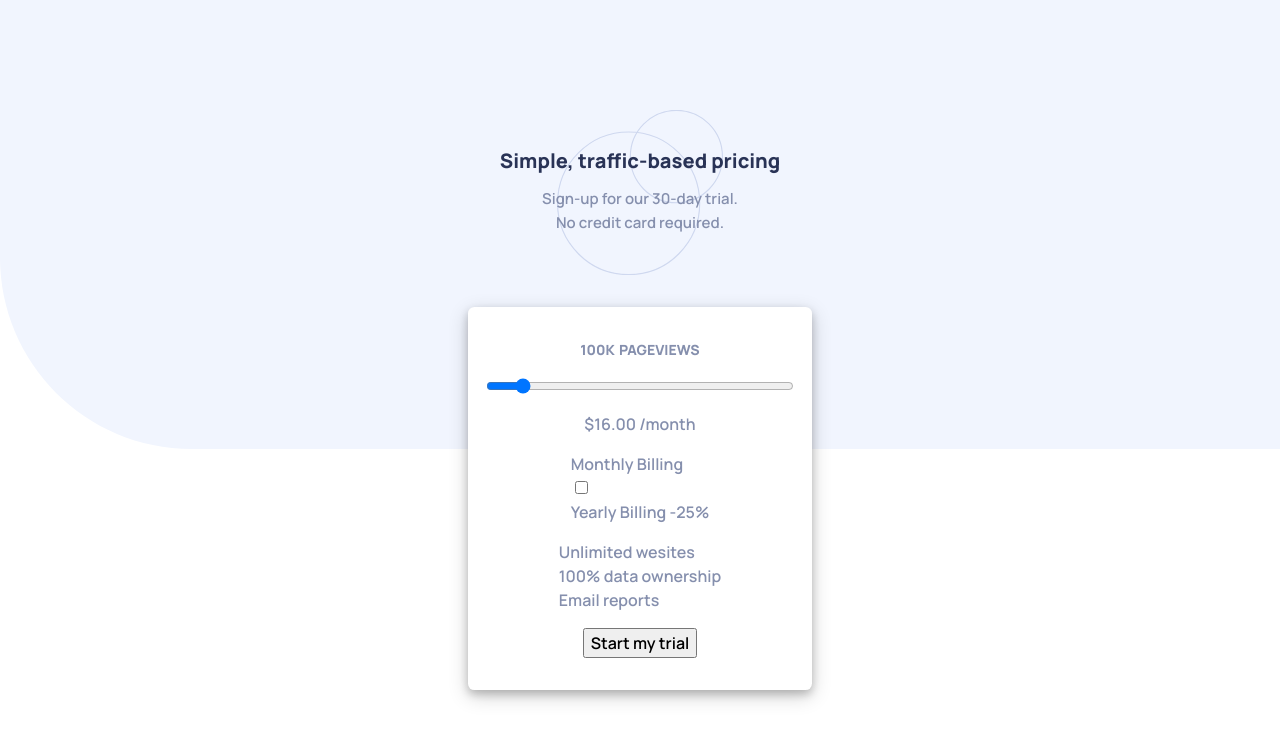
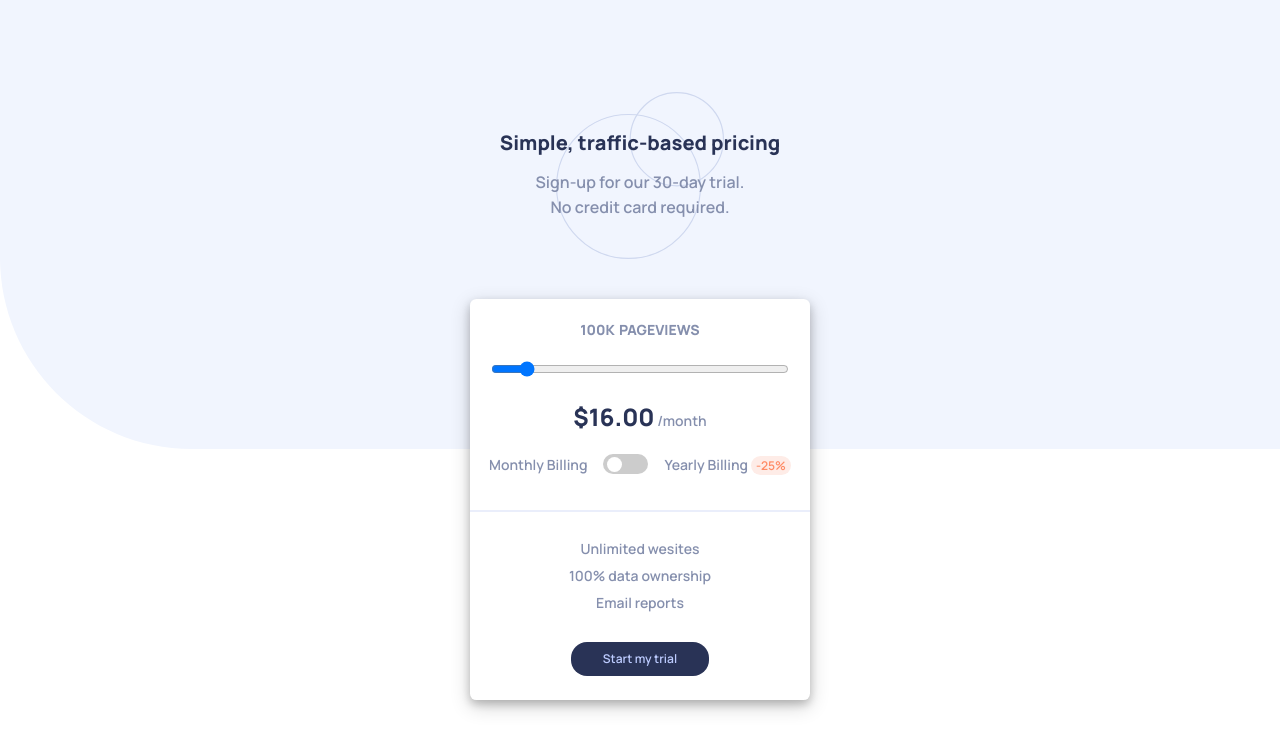
Before and after one commit to DARLINGTON-CG/INTERACTIVE-PRICING-COMPONENT, a plain HTML site: page index.html in a window 1280 px wide. Drawn offline with Linux system fonts and the light colour scheme.

Commit message:
part complete

```diff
--- a/index.html
+++ b/index.html
@@ -10,34 +10,50 @@
   <title>Frontend Mentor | Interactive pricing component</title>
 
   <link rel="stylesheet" href="style.css">
+  <script src="script.js" defer></script>
 </head>
 
 <body class="home">
 
   <header class="primary-header">
     <h1 class="text-dark fs-600 fw-800 text-align">Simple, traffic-based pricing</h1>
-    <p class="text-light fs-400 fw-600 text-align gap">Sign-up for our 30-day trial.</p>
-    <p class="text-light fs-400 fw-600 text-align gap" style="--gap-space:0.1rem;">No credit card required.</p>
+    <p class="text-light fs-300 fw-600 text-align gap">Sign-up for our 30-day trial.</p>
+    <p class="text-light fs-300 fw-600 text-align gap" style="--gap-space:0.1rem;">No credit card required.</p>
   </header>
 
-  <main class="pricing-container flex">
+  <main class="pricing-container grid">
+
+    <div class="first-container grid flow">
       <h3 class="upper-case fs-200 fw-800 custom-spacing">100k pageviews</h3>
       <div class="slider">
         <input type="range" id="customRange" max="100" value="10">
       </div>
-     <p>$16.00 /month</p>
-     <div>
-       <p>Monthly Billing</p>
+      <p class="fs-200"><span class="text-dark fw-800 fs-700 text-position">$16.00</span> /month</p>
+      <div class="flex billing">
+        <p class="fs-200">Monthly Billing</p>
+        <label class="switch">
           <input type="checkbox">
-        <p>Yearly Billing -25%</p>
+          <span class="slider-round"></span>
+        </label>
+        <p class="fs-200">Yearly Billing <span class="fs-100">-25%</span></p>
+      </div>
     </div>
 
+    <div class="last-container grid">
+      <div class="benefits flow">
         <div>
-       <div> <p>Unlimited wesites</p></div>
-       <div><p>100% data ownership</p></div>
-       <div><p>Email reports</p></div>
+          <p class="fs-200">Unlimited wesites</p>
         </div>
-     <button>Start my trial</button>
+        <div>
+          <p class="fs-200">100% data ownership</p>
+        </div>
+        <div>
+          <p class="fs-200">Email reports</p>
+        </div>
+      </div>
+      <button class="fs-100">Start my trial</button>
+    </div>
+
   </main>
 
   <!--
--- a/style.css
+++ b/style.css
@@ -24,13 +24,14 @@
 
   /* Font Size */
   --fs-900: clamp(5rem, 8vw + 1rem, 9.375rem);
-  --fs-800: 3.5rem;
+  --fs-800: 1.9rem;
   --fs-700: 1.5rem;
   --fs-600: 1.25rem;
   --fs-500: 1rem;
   --fs-400: 0.9375rem;
   --fs-300: 1rem;
   --fs-200: 0.875rem;
+  --fs-100: 0.754rem;
 }
 
 /* Resets */
@@ -122,6 +123,11 @@ select {
   font-size: var(--fs-200);
 }
 
+.fs-100
+{
+  font-size: var(--fs-100);
+}
+
 .fs-900,
 .fs-800,
 .fs-700,
@@ -151,6 +157,11 @@ select {
   text-align: center;
 }
 
+.text-position
+{
+  text-orientation: upright;
+}
+
 /* Colors */
 .text-dark {
   color: hsl(var(--clr-dark-desaturated-blue));
@@ -171,13 +182,15 @@ select {
 }
 
 .flow > *:where(:not(:first-child)) {
-  margin-top: var(--flow-space, 1rem);
+  margin-top: var(--flow-space, 0.4rem);
 }
+
+
 
 .flex {
   display: flex;
   gap: var(--gap, 1rem);
-  flex-direction: column;
+  flex-direction: row;
 }
 
 .grid {
@@ -205,7 +218,7 @@ select {
     background-color: hsl(var(--clr-white));
     border-radius: 0.4rem;
     place-items: center;
-    padding: 2rem 1rem;
+    margin: 0.5rem;
     box-shadow: 0 4px 8px 0 rgba(0, 0, 0, 0.2),0 6px 20px 0 rgba(0, 0, 0, 0.19);
 }
 
@@ -216,25 +229,112 @@ select {
     height: 100%;
     display: flex;
     flex-direction: column;
-    color: red;
 }
 
-/* .shadow-component
+
+.flex p > span
 {
-
-} */
-
-.d-block
-{
-    display: block;
+  color: hsl(var(--clr-light-red));
+  background-color: hsl(var(--clr-light-grayish-red));
+  padding: 1px 5px 1px 5px;
+  border-radius: 10px;
 }
 
-/*
- .attribution {
-    font-size: 11px;
-    text-align: center;
-  }
+.last-container
+{
+  border-top: solid 2px hsl(var(--clr-light-grayish-blue));
+  width: 100%;
+  place-items: center;
+  padding: 1.5rem;
+  text-align: center;
+}
 
-  .attribution a {
-    color: hsl(228, 45%, 44%);
-  } */
+.first-container
+{
+  padding: 1.2rem;
+  place-items: center;
+}
+
+button
+{
+  background-color: hsl(var(--clr-dark-desaturated-blue));
+  border: none;
+  color: hsl(var(--clr-pale-blue));
+  padding: 0.5rem 2rem;
+  border-radius: 1rem;
+}
+
+.benefits
+{
+  padding: 0.1rem 0 0.8rem 0;
+}
+
+.switch
+{
+  position: relative;
+  display: inline-block;
+  width: 60px;
+  height: 34px;
+}
+
+.switch {
+  position: relative;
+  display: inline-block;
+  width: 45px;
+  height: 20px;
+  border-radius: 50%;
+}
+
+/* Hide default HTML checkbox */
+.switch input {
+  opacity: 0;
+  width: 0;
+  height: 0;
+}
+
+ .slider-round {
+  position: absolute;
+  cursor: pointer;
+  top: 0;
+  left: 0;
+  right: 0;
+  bottom: 0;
+  background-color: #ccc;
+  -webkit-transition: .4s;
+  transition: .4s;
+  border-radius: 30px;
+}
+
+.slider-round:before {
+  position: absolute;
+  content: "";
+  height: 15px;
+  width: 15px;
+  left: 4px;
+  bottom:2px;
+  background-color: white;
+  -webkit-transition: .4s;
+  transition: .4s;
+  border-radius: 50%;
+
+}
+
+input:checked + .slider-round {
+  background-color: #2196F3;
+}
+
+input:focus + .slider-round {
+  box-shadow: 0 0 1px #2196F3;
+}
+
+input:checked + .slider-round:before {
+  -webkit-transform: translateX(20px);
+  -ms-transform: translateX(20px);
+  transform: translateX(20px);
+}
+
+.billing
+{
+  display: flex;
+  place-items: center;
+}
```
Also changed, not shown: script.js (added). Lines whose indentation alone changed are shown as unchanged.
